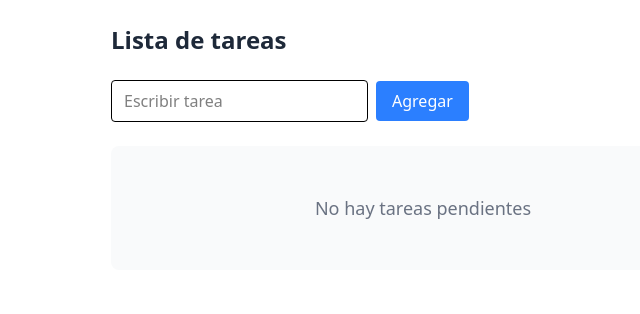
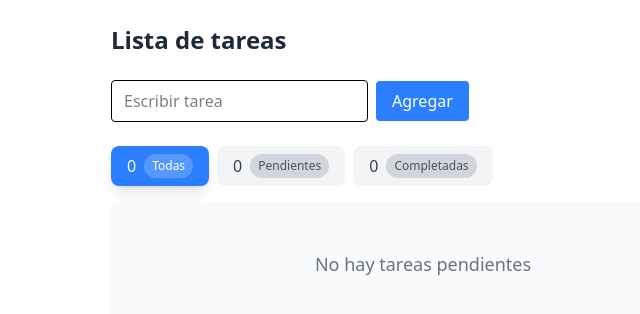
Before and after one commit to yoiberdev/task-manager-react, a React (Vite) app: page / in a window 1280 px wide. Shown: the top 314 px of the page, without its empty margins (217-857 px from the left). Built offline with nearby package versions, Linux system fonts and the light colour scheme.

Commit message:
feat(Task): Filtrado de tareas y almacenamiento local

```diff
--- /dev/null
+++ b/src/Types/TaskFilter.ts
@@ -0,0 +1,7 @@
+export const TASK_FILTERS = {
+  ALL: "all",
+  COMPLETED: "completed",
+  PENDING: "pending",
+} as const;
+
+export type TaskFilter = (typeof TASK_FILTERS)[keyof typeof TASK_FILTERS];
--- a/src/components/tasks/TaskEditMode.tsx
+++ b/src/components/tasks/TaskEditMode.tsx
@@ -36,23 +36,27 @@ const TaskEditMode = ({ task, onSave, onCancel }: TaskEditModeProps) => {
   return (
     <div className="flex gap-2 w-full">
       <input
+        id={`edit-task-${task.id}`}
         value={editValue}
         onChange={(e) => setEditValue(e.target.value)}
         onKeyDown={handleKeyDown}
         className="flex-1 px-2 py-1 border border-blue-300 rounded focus:outline-none focus:ring-2 focus:ring-blue-500"
         autoFocus
+        placeholder="Editar tarea"
       />
       <div className="flex gap-1">
         <button
           onClick={handleSaveClick}
           disabled={!editValue.trim()}
           className="px-2 py-1 bg-green-500 text-white rounded hover:bg-green-600 transition-colors text-sm"
+          aria-label="Guardar cambios"
         >
           <Check size={16} />
         </button>
         <button
           onClick={onCancel}
           className="px-2 py-1 bg-gray-500 text-white rounded hover:bg-gray-600 transition-colors text-sm"
+          aria-label="Cancelar edición"
         >
           <X size={16} />
         </button>
--- /dev/null
+++ b/src/components/tasks/TaskFilter.tsx
@@ -0,0 +1,79 @@
+import type { Task } from "../../Types/Task";
+import { TASK_FILTERS, type TaskFilter as TaskFilterType } from "../../Types/TaskFilter";
+
+type FilterOption = {
+  key: TaskFilterType;
+  label: string;
+  count: number;
+  color: string;
+};
+
+type TaskFilterProps = {
+  currentFilter: TaskFilterType;
+  onFilterChange: (filter: TaskFilterType) => void;
+  tasks: Task[];
+};
+
+const TaskFilter = ({
+  currentFilter,
+  onFilterChange,
+  tasks,
+}: TaskFilterProps) => {
+  const total = tasks.length;
+  const completed = tasks.filter((task) => task.completed).length;
+  const pending = tasks.filter((task) => !task.completed).length;
+
+  const filters: FilterOption[] = [
+    {
+      key: TASK_FILTERS.ALL,
+      label: "Todas",
+      count: total,
+      color: "bg-blue-500",
+    },
+    {
+      key: TASK_FILTERS.PENDING,
+      label: "Pendientes",
+      count: pending,
+      color: "bg-orange-500",
+    },
+    {
+      key: TASK_FILTERS.COMPLETED,
+      label: "Completadas",
+      count: completed,
+      color: "bg-green-500",
+    },
+  ];
+
+  return (
+    <div className="flex gap-2 mb-4">
+      {filters.map(({ key, label, count, color }) => (
+        <button
+          key={key}
+          onClick={() => onFilterChange(key)}
+          className={`
+            px-4 py-2 rounded-lg transition-all duration-200 flex items-center gap-2
+            ${
+              currentFilter === key
+                ? `${color} text-white shadow-lg`
+                : "bg-gray-100 text-gray-700 hover:bg-gray-200"
+            }
+          `}
+        >
+          <span>{count}</span>
+          <span
+            className={`px-2 py-1 rounded-full text-xs font-medium
+            ${
+              currentFilter === key
+                ? "bg-white/20 text-white"
+                : "bg-gray-300 text-gray-600"
+            }`}
+          >
+            {label}
+          </span>
+        </button>
+      ))}
+    </div>
+  );
+};
+
+export default TaskFilter;
--- a/src/components/tasks/TaskForm.tsx
+++ b/src/components/tasks/TaskForm.tsx
@@ -19,6 +19,7 @@ const TaskForm = ({ onAddTask }: TaskFormProps) => {
   return (
     <form onClick={handleSubmit} className="space-x-2">
       <input
+        id="new-task-input"
         type="text"
         onChange={(e) => setInputValue(e.target.value)}
         value={inputValue}
--- a/src/components/tasks/TaskTodoList.tsx
+++ b/src/components/tasks/TaskTodoList.tsx
@@ -1,9 +1,21 @@
+import useFilter from "../../hooks/useFilter";
 import useTasks from "../../hooks/useTasks";
+import type { Task } from "../../Types/Task";
+import {
+  TASK_FILTERS,
+  type TaskFilter as TaskFilterType,
+} from "../../Types/TaskFilter";
+import { taskFilterFunction } from "../../utils/taskFilters";
+import TaskFilter from "./TaskFilter";
 import TaskForm from "./TaskForm";
 import TaskList from "./TaskList";
 
 const TaskTodoList = () => {
   const { tasks, addTask, updatedTask, deleteTask, clompetedTask } = useTasks();
+  const { currentFilter, setCurrentFilter, filteredItems } = useFilter<
+    Task,
+    TaskFilterType
+  >(tasks, taskFilterFunction, TASK_FILTERS.ALL);
 
   return (
     <div className="max-w-2xl mx-auto p-6 space-y-6">
@@ -12,7 +24,17 @@ const TaskTodoList = () => {
       </header>
 
       <TaskForm onAddTask={addTask} />
-      <TaskList tasks={tasks} onUpdateTask={updatedTask}  onDeleteTask={deleteTask} onCompletedTask={clompetedTask} />
+      <TaskFilter
+        currentFilter={currentFilter}
+        onFilterChange={setCurrentFilter}
+        tasks={tasks}
+      />
+      <TaskList
+        tasks={filteredItems}
+        onUpdateTask={updatedTask}
+        onDeleteTask={deleteTask}
+        onCompletedTask={clompetedTask}
+      />
     </div>
   );
 };
--- a/src/components/tasks/TaskViewMode.tsx
+++ b/src/components/tasks/TaskViewMode.tsx
@@ -1,7 +1,7 @@
 import { FiEdit2 } from "react-icons/fi";
 import type { Task } from "../../Types/Task";
 import { Trash } from "lucide-react";
-import { useEffect, useState } from "react";
+import { useState } from "react";
 
 type TaskViewModeProps = {
   task: Task;
@@ -29,21 +29,19 @@ const TaskViewMode = ({
     setTaskCompleted((prev) => !prev);
   };
 
-  useEffect(() => {
-
-  }, [task])
-
   return (
     <>
       <span className={`flex-1 text-gray-800 ${textClass}`}>{task.title}</span>
       <div className="flex gap-2">
-        <span className="px-2 p-1 text-blue-500 hover:bg-green-50 rounded transition-colors">
+        <label className="px-2 p-1 text-blue-500 hover:bg-green-50 rounded transition-colors cursor-pointer">
           <input
+            id={`task-checkbox-${task.id}`}
             type="checkbox"
             onChange={() => handleCompleted(task.id)}
             checked={taskCompleted}
+            className="cursor-pointer"
           />
-        </span>
+        </label>
         <button
           onClick={onEdit}
           className="px-2 py-1 text-blue-500 hover:bg-blue-50 rounded transition-colors"
--- /dev/null
+++ b/src/consts/local.ts
@@ -0,0 +1 @@
+export const STORAGE_KEYS = "todo-tasks";
--- /dev/null
+++ b/src/hooks/useFilter.tsx
@@ -0,0 +1,24 @@
+import { useMemo, useState } from "react";
+
+type FilterFunction<T, F> = (item: T, filter: F) => boolean;
+
+const useFilter = <T, F>(
+  items: T[],
+  filterFunction: FilterFunction<T, F>,
+  defaultFilter: F
+) => {
+  const [currentFilter, setCurrentFilter] = useState<F>(defaultFilter);
+
+  const filteredItems = useMemo(() => {
+    return items.filter((item) => filterFunction(item, currentFilter));
+  }, [items, currentFilter, filterFunction]);
+
+  return {
+    currentFilter,
+    setCurrentFilter,
+    filteredItems,
+    allItems: items,
+  };
+};
+
+export default useFilter;
--- /dev/null
+++ b/src/hooks/useLocalStorage.tsx
@@ -0,0 +1,47 @@
+import { useState } from "react";
+
+const useLocalStorage = <T,>(key: string, initialValue: T) => {
+  const [storedValue, setStoredValue] = useState<T>(() => {
+    try {
+      const item = window.localStorage.getItem(key);
+      return item ? JSON.parse(item) : initialValue;
+    } catch (error) {
+      console.error(`Error al leer localStorage para la clave ${key}`, error);
+      return initialValue;
+    }
+  });
+
+  const setValue = (value: T | ((val: T) => T)) => {
+    try {
+      const valueToStorage =
+        value instanceof Function ? value(storedValue) : value;
+      setStoredValue(valueToStorage);
+      window.localStorage.setItem(key, JSON.stringify(valueToStorage));
+    } catch (error) {
+      console.error(
+        `Error al guardar en localStorage para la clave "${key}"`,
+        error
+      );
+    }
+  };
+
+  //   const removeValue = () => {
+  //     try {
+  //       window.localStorage.removeItem(key);
+  //       setStoredValue(initialValue);
+  //     } catch (error) {
+  //       console.error(
+  //         `Error al eliminar de localStorage para la clave "${key}"`,
+  //         error
+  //       );
+  //     }
+  //   };
+
+  return [
+    storedValue,
+    setValue,
+    // removeValue
+  ] as const;
+};
+
+export default useLocalStorage;
--- a/src/hooks/useTasks.tsx
+++ b/src/hooks/useTasks.tsx
@@ -1,8 +1,9 @@
-import { useState } from "react";
 import type { Task } from "../Types/Task";
+import { STORAGE_KEYS } from "../consts/local";
+import useLocalStorage from "./useLocalStorage";
 
 const useTasks = () => {
-  const [tasks, setTasks] = useState<Task[]>([]);
+  const [tasks, setTasks] = useLocalStorage<Task[]>(STORAGE_KEYS, []);
 
   const addTask = (title: string): boolean => {
     const trimmedTitle = title.trim();
@@ -45,10 +46,8 @@ const useTasks = () => {
   const clompetedTask = (id: number) => {
     const taskExisting = findTaskById(id);
     if (!taskExisting) return false;
-    console.log("si llega", tasks);
 
     const newState = !taskExisting.completed;
-    console.log("newstate", newState);
 
     setTasks((prev) =>
       prev.map((task) =>
--- /dev/null
+++ b/src/utils/taskFilters.ts
@@ -0,0 +1,18 @@
+import type { Task } from "../Types/Task";
+import { TASK_FILTERS, type TaskFilter } from "../Types/TaskFilter";
+
+
+export const taskFilterFunction = (task: Task, filter: TaskFilter): boolean => {
+    switch (filter) {
+        case TASK_FILTERS.ALL:
+            return true;
+        case TASK_FILTERS.COMPLETED:
+            return task.completed;
+
+        case TASK_FILTERS.PENDING:
+            return !task.completed;
+
+        default:
+            return true;
+    }
+}
```
Also changed, not shown: src/Types/Task.ts (line endings or trailing spaces).
